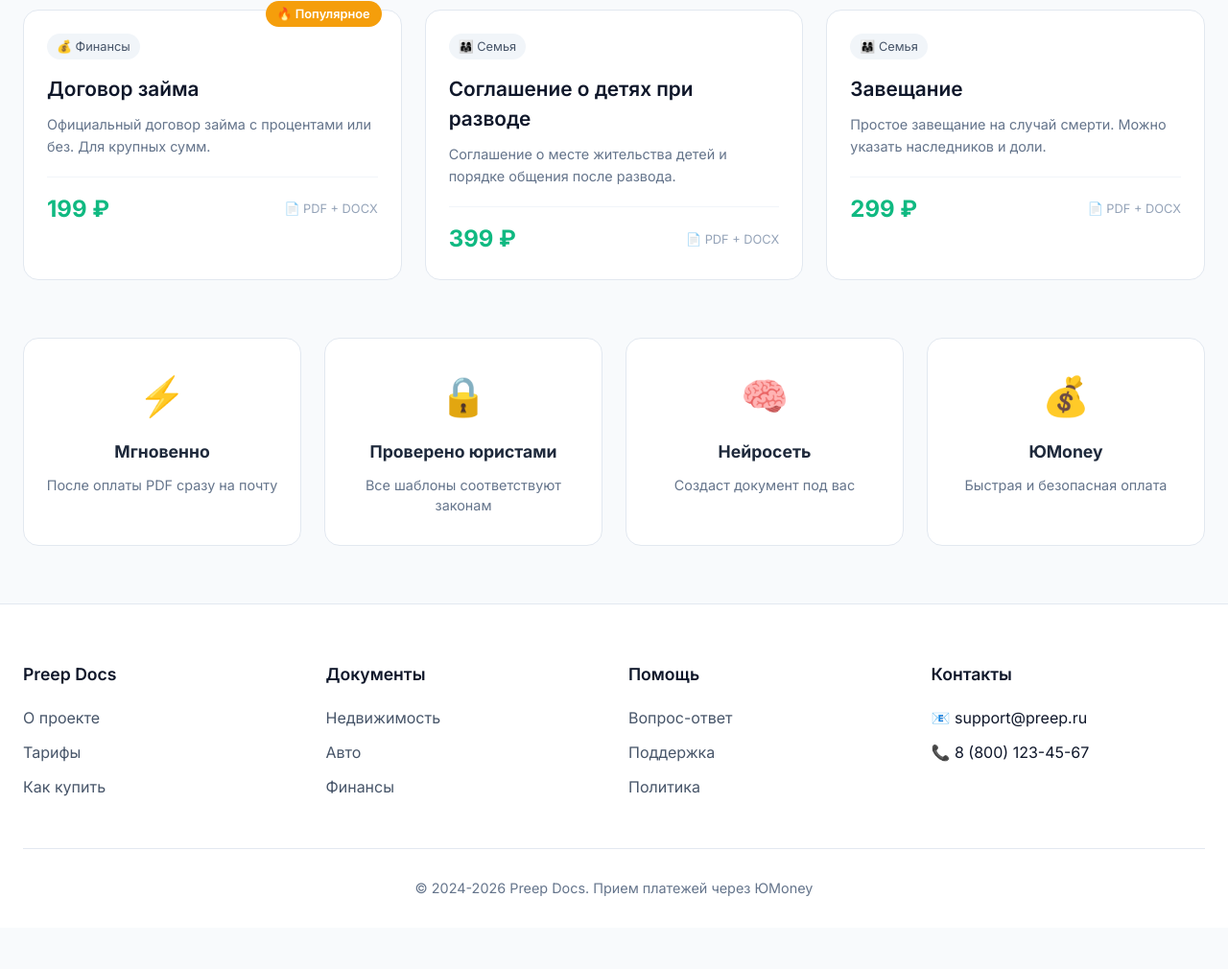
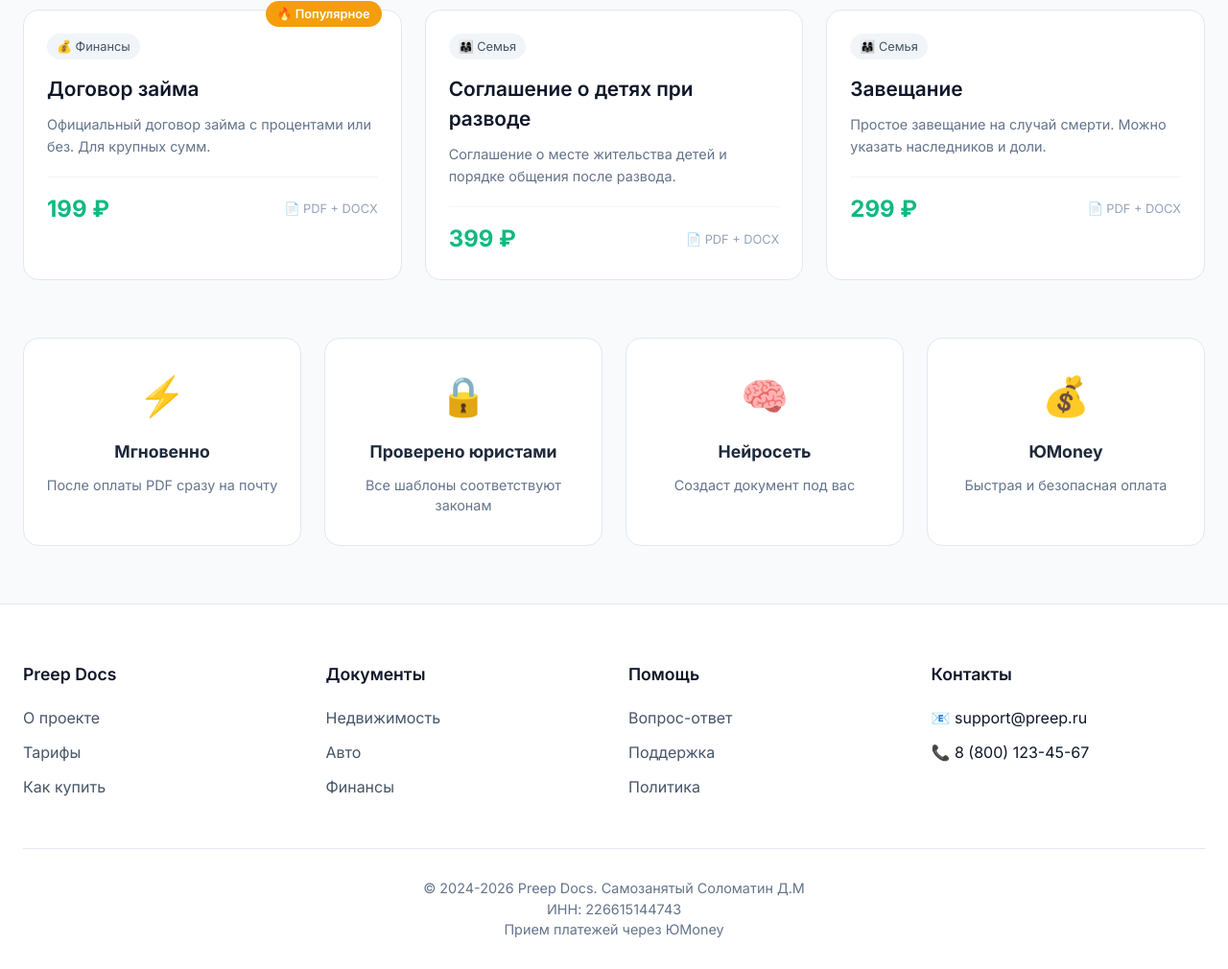
Before and after one commit to sopoleha-glitch/dosx, a website: page index.html in a window 1280 px wide. Shown: the part 2549-3559 px from the top of the page at 96% size. Before the commit the page ends 3516 px from the top, so only its background shows below. Drawn offline with Linux system fonts and the light colour scheme.

Commit message:
Update index.html

```diff
--- a/index.html
+++ b/index.html
@@ -324,9 +324,10 @@
                 </div>
             </div>
             <div class="footer-bottom">
-                <p>© 2024-2026 Preep Docs. Прием платежей через ЮMoney</p>
-            </div>
-        </div>
+    <p>© 2024-2026 Preep Docs. Самозанятый Соломатин Д.М</p>
+    <p class="inn-info">ИНН: 226615144743</p>
+    <p class="footer-small">Прием платежей через ЮMoney</p>
+</div>
     </footer>
 
     <div class="toast" id="toast"></div>
```
